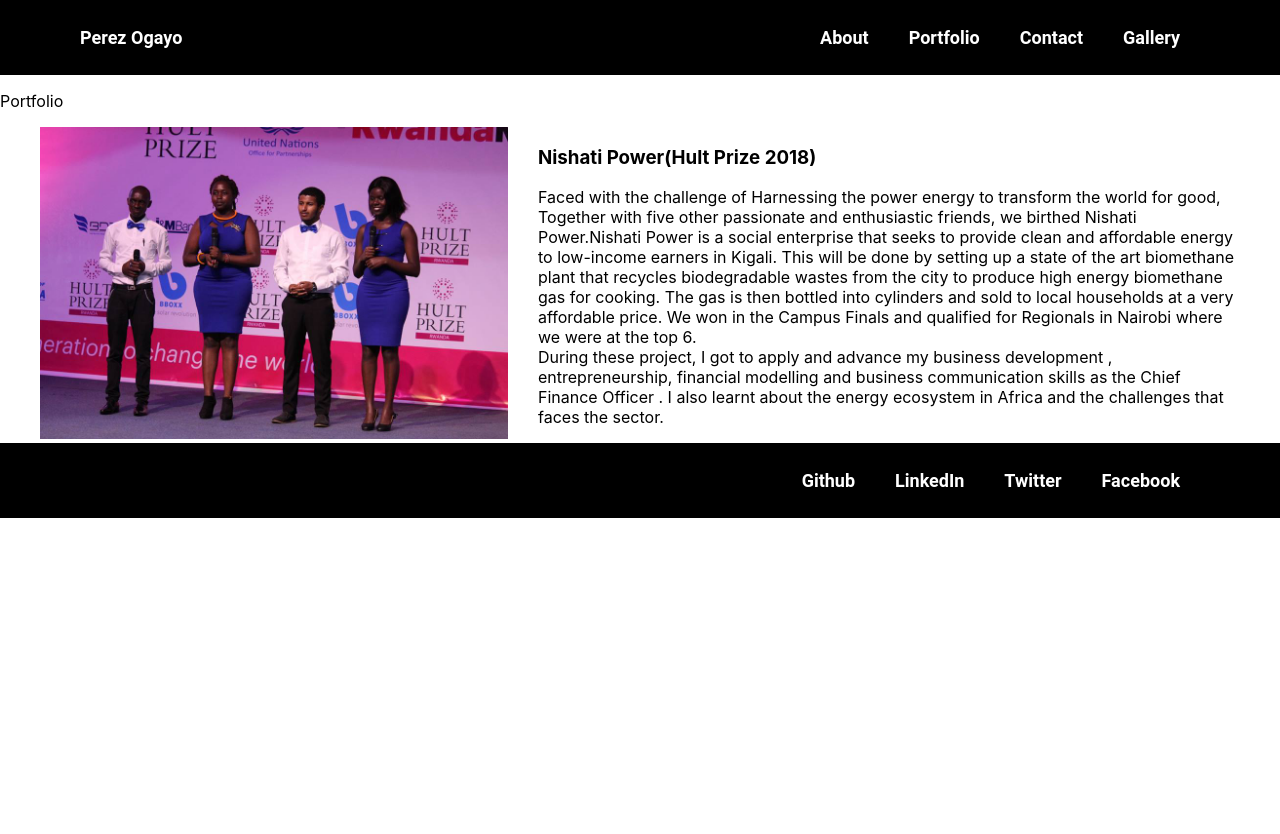
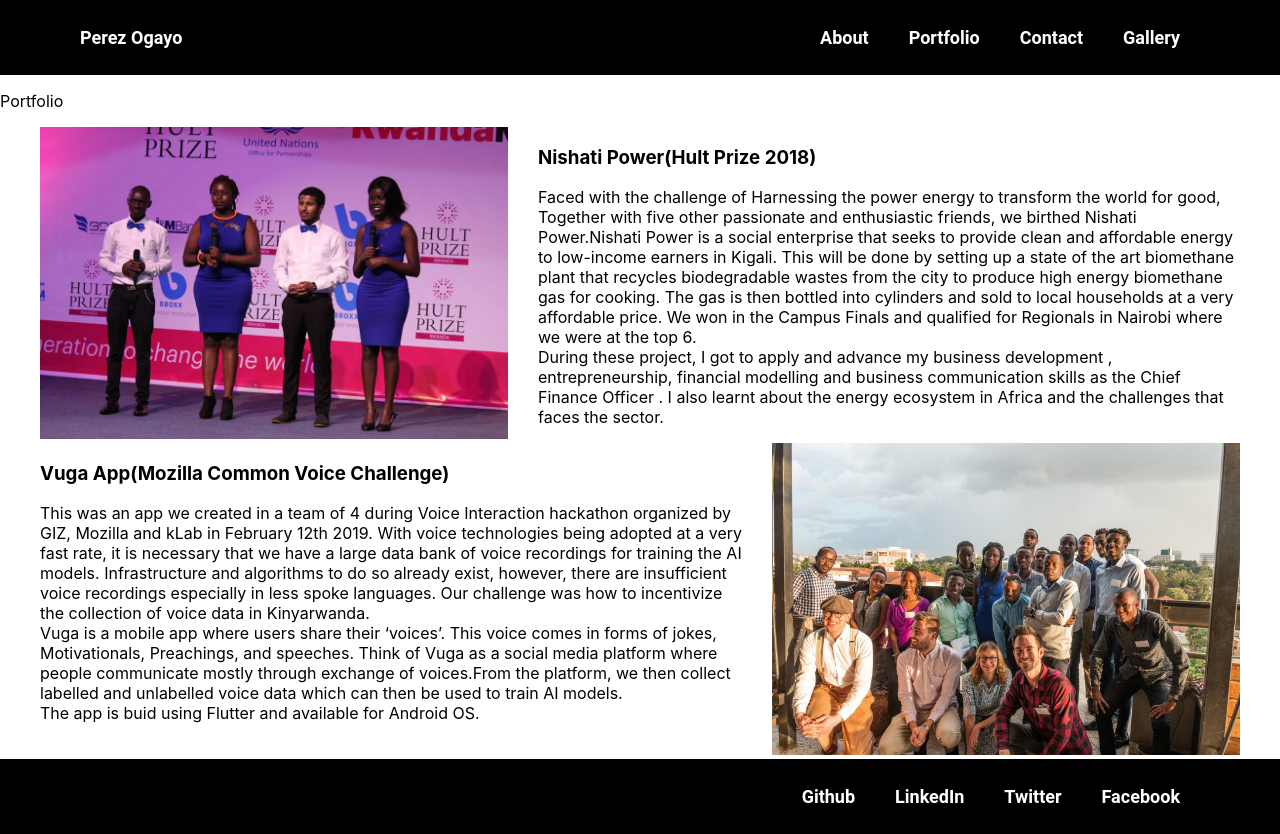
Before and after one commit to Pogayo/Perez_Portfolio, a React (Create React App) app: page /portfolio in a window 1280 px wide. Before the commit the page ends 800 px from the top, so only its background shows below. Built offline with nearby package versions, Linux system fonts and the light colour scheme.

Commit message:
Added Vuga

```diff
--- a/src/Portfolio.js
+++ b/src/Portfolio.js
@@ -1,6 +1,7 @@
 import React, { Component } from 'react';
 import './App.css';
 import NishatiPower from './NishatiPower.js'
+import Vuga from './Vuga.js'
 
 class Portfolio extends Component {
     render() {
@@ -8,6 +9,7 @@ class Portfolio extends Component {
             <div className="pages">
                 <p>Portfolio</p>
                 <NishatiPower/>
+                <Vuga/>
             </div>
         );
     }
--- /dev/null
+++ b/src/Vuga.js
@@ -0,0 +1,29 @@
+import React,{Component} from 'react';
+import vuga from "./img/Vuga-hackathon-.jfif";
+
+class Vuga extends Component{
+
+    render() {
+        return (
+            <div id="vuga-comp" style={{display:"grid",gridTemplateColumns:" 6fr 4fr",gridColumnGap:"30px",boxSizing:"borderBox",paddingLeft:"40px",paddingRight:"40px" }}>
+                <div>
+                    <h3>Vuga App(Mozilla Common Voice Challenge)</h3>
+                    <div>
+                        This was an app we created in a team of 4 during Voice Interaction hackathon organized by GIZ, Mozilla and kLab in February 12th 2019.
+                        With voice technologies  being adopted at a very fast rate, it is necessary that we have a large data bank of voice recordings for training the AI models. Infrastructure and algorithms to do so already exist, however, there are insufficient voice recordings especially in less spoke languages.
+                        Our challenge  was how to incentivize the collection of voice data in  Kinyarwanda.
+                        <br/>Vuga  is a mobile app where users share their ‘voices’. This voice comes in forms of jokes, Motivationals, Preachings, and speeches.  Think of Vuga as a social media platform where people communicate mostly through exchange of voices.From the platform, we then collect labelled and unlabelled voice data which can then be used to train AI models.
+                        <br/>The app is buid using  Flutter and available for Android OS.
+                    </div>
+                </div>
+                <div>
+                    <img src={vuga} alt="Pitching during Hult Prize" style={{width:"100%"}}/>
+                </div>
+
+            </div>
+        );
+    }
+
+
+}
+export default Vuga;
```
Also changed, not shown: src/img/Vuga-hackathon-.jfif (added).
